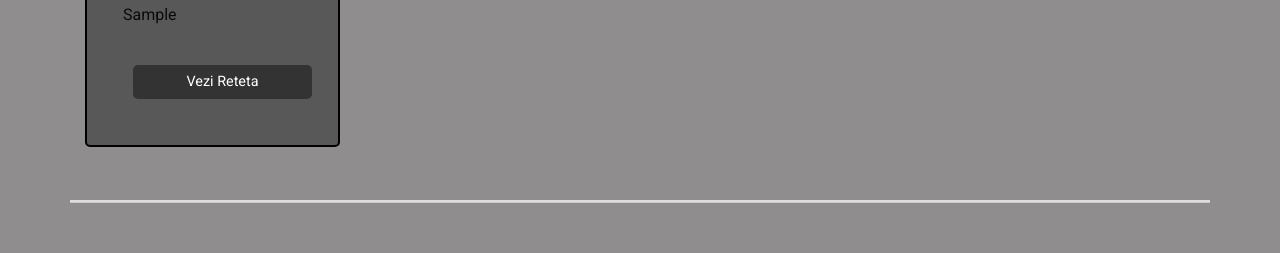
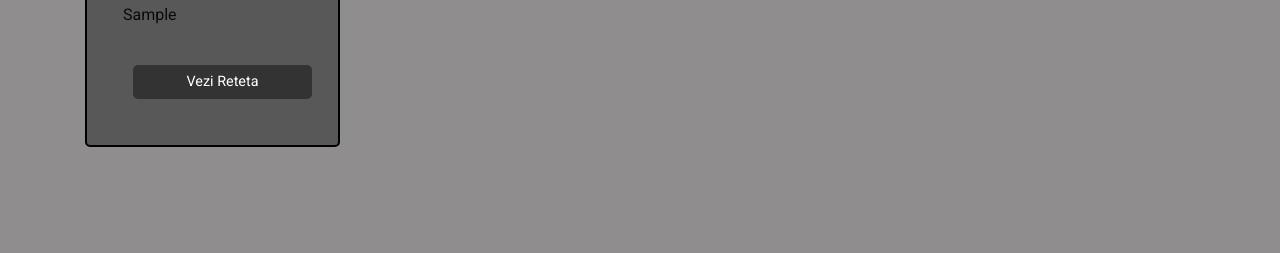
Before and after one commit to antalkrisztian10/Recipe_Finder-Collage-Project, a Flask app: page / in a window 1280 px wide. Shown: the part 764-1017 px from the top of the page. After the commit the page ends 911 px from the top, so only its background shows below. Run offline with Flask 3, Linux system fonts and the light colour scheme; tables that the repository leaves empty hold one stand-in row (values such as "Sample post"); some libraries are stand-ins or nearby versions.

Commit message:
The Final Changes.

```diff
--- a/app.py
+++ b/app.py
@@ -1,4 +1,4 @@
-# Importam libariile necesare pentru a rula aplicatia
+# Importam librariile necesare pentru a rula aplicatia
 from flask import Flask, render_template, request
 from flask_sqlalchemy import SQLAlchemy
 import pymysql
@@ -23,6 +23,7 @@ from models import Retete, Ingrediente, IngredienteRetete, Recenzii
 def index():
     # Selectăm primele 4 rețete pentru recomandări
     recommended_recipes = Retete.query.limit(4).all()
+    retete_potrivite = None
 
     # Metoda 'POST' preia datele din formular, separate printr-o virgula cu functia 'split' +
     # le face mici cu 'lower' si le elimina spatiile albe cu functia 'strip'
@@ -37,11 +38,8 @@ def index():
         # Dupa cautare selecteaza toate retele care se potrivesc pe baza critetiilor puse de utilizator
         retete_potrivite = db.session.query(Retete).filter(Retete.id.in_(subinterogare)).all()
 
-        # Afisam pe pagina principala (index.html) cu retetele gasite si retetele recomandate
-        return render_template('index.html', recipes=retete_potrivite, recommended_recipes=recommended_recipes)
-
-    # Daca nu s-au gasit retete potrivite, pagina index.html va afisa doar retetele recomandate
-    return render_template('index.html', recommended_recipes=recommended_recipes)
+    # Afisam pe pagina principala (index.html) cu retetele gasite si retetele recomandate
+    return render_template('index.html', recipes=retete_potrivite, recommended_recipes=recommended_recipes)
 
 
 # Am definit metoda 'recipes' care afiseaza toate retetele
@@ -91,4 +89,4 @@ def about():
 
 # De aici se ruleaza aplicatia si se porneste serverul.
 if __name__ == '__main__':
-    app.run()
+    app.run(debug=True)
--- a/templates/index.html
+++ b/templates/index.html
@@ -69,10 +69,6 @@
             flex-direction: column;
             justify-content: space-between;
         }
-        .separator {
-            border-top: 2px solid #ddd;
-            margin: 50px 0;
-        }
     </style>
 </head>
 <body>
@@ -130,32 +146,9 @@
                                 </div>
                             </div>
                         {% endfor %}
-                    {% endif %}
-                </div>
+                    </div>
+                {% endif %}
             </div>
-            <!-- Linie de separare -->
-            <hr class="separator">
-            <!-- Rezultatele căutării -->
-            {% if recipes %}
-                <div class="grid-x grid-padding-x small-up-1 medium-up-2 large-up-4">
-                    {% for recipe in recipes %}
-                    <div class="cell">
-                        <div class="card recipe">
-                            <div class="card-divider">
-                                <h4 class="recipe-title">{{ recipe.titlu }}</h4>
-                            </div>
-                            {% if recipe.imagine %}
-                            <img src="{{ url_for('static', filename=recipe.imagine) }}" alt="Imagine rețetă">
-                            {% endif %}
-                            <div class="card-section">
-                                <p>{{ recipe.instructiuni | truncate(150) }}</p>
-                                <a href="{{ url_for('recipe_detail', recipe_id=recipe.id) }}" class="button expanded">Vezi Reteta</a>
-                            </div>
-                        </div>
-                    </div>
-                    {% endfor %}
-                </div>
-            {% endif %}
         </div>
     </main>
 </div>
```
Also changed, not shown: other parts of templates/index.html (+24 -4 lines).
